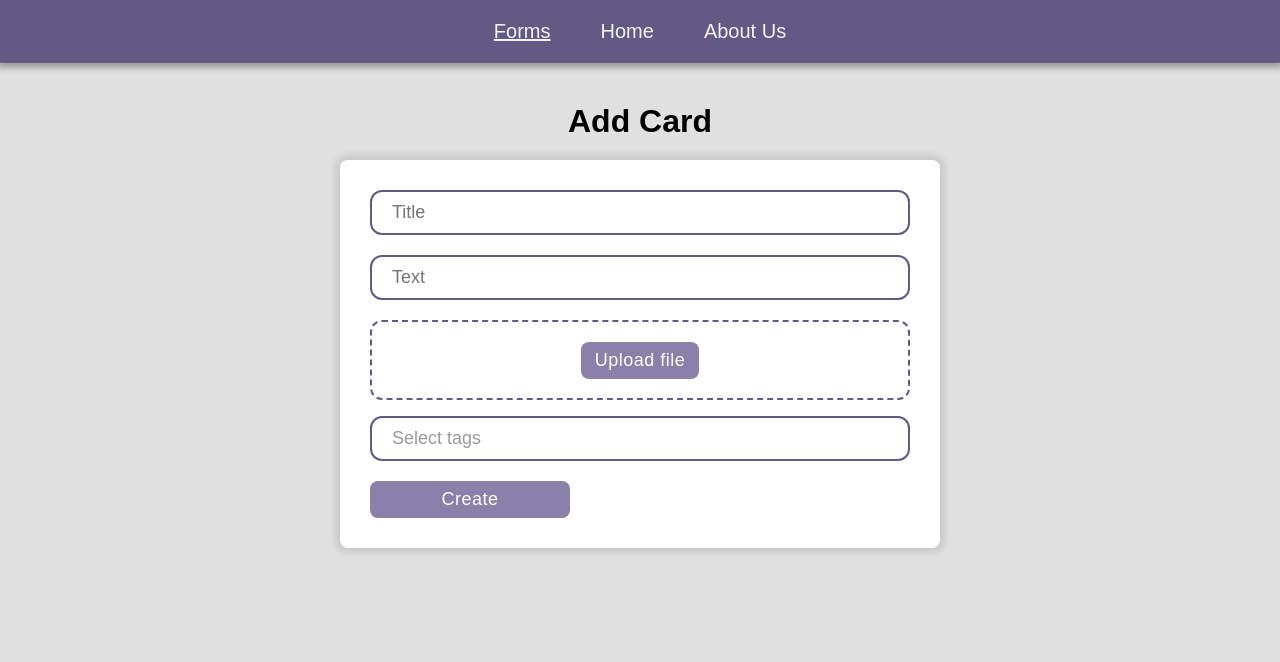
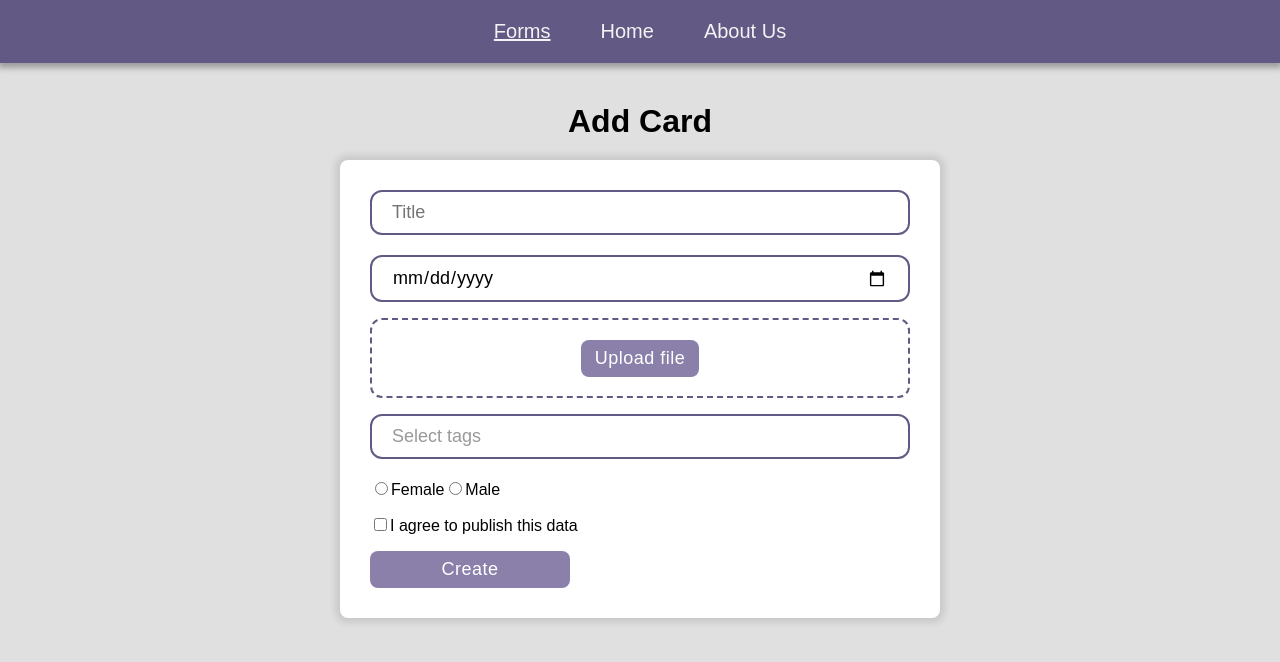
Before and after one commit to hel-sidoruk/rss-react, a React (Vite) app in the folder react-components/: page / in a window 1280 px wide. Shown: the top 662 px of the page. Built offline with nearby package versions, Linux system fonts and the light colour scheme.

Commit message:
refactor: remove unnecessary code

```diff
--- a/react-components/src/components/AddCardForm/AddCardForm.tsx
+++ b/react-components/src/components/AddCardForm/AddCardForm.tsx
@@ -12,21 +12,17 @@ export class AddCardForm extends Component<Props, State> {
   state = { tags: [], image: '', errors: { title: '', text: '', tags: '' } };
   constructor(props: Props) {
     super(props);
-    this.onSubmit = this.onSubmit.bind(this);
-    this.changeTags = this.changeTags.bind(this);
-    this.changeImage = this.changeImage.bind(this);
-    this.clearError = this.clearError.bind(this);
   }
 
-  onSubmit(e: React.FormEvent) {
+  onSubmit = (e: React.FormEvent) => {
     e.preventDefault();
+    console.log(this.formRef.current?.['Check'].checked);
     const post: IPost = {
       id: randomId(),
       title: this.formRef.current?.['Title'].value,
-      text: this.formRef.current?.['Text'].value,
+      date: this.formRef.current?.['Date'].value,
       image: this.state.image || randomImage(),
       tags: this.state.tags,
-      date: new Date(Date.now()).toLocaleDateString(),
     };
     const errors = validate(post);
     this.setState({ errors });
@@ -34,7 +30,7 @@ export class AddCardForm extends Component<Props, State> {
     this.props.addPost(post);
     this.formRef.current?.reset();
     this.setState({ tags: [], image: '' });
-  }
+  };
 
   changeTags = (tag: string) => this.setState(({ tags }) => ({ tags: changeTags(tags, tag) }));
   changeImage = (image: string | ArrayBuffer) => this.setState({ image });
--- a/react-components/src/components/AddCardForm/Dropdown/Dropdown.tsx
+++ b/react-components/src/components/AddCardForm/Dropdown/Dropdown.tsx
@@ -12,30 +12,25 @@ type Props = {
 
 export class Dropdown extends Component<Props, State> {
   state: State = { isOpened: false };
-
   constructor(props: Props) {
     super(props);
-    this.toggleOpen = this.toggleOpen.bind(this);
-    this.close = this.close.bind(this);
-    this.changeTags = this.changeTags.bind(this);
   }
 
   componentDidMount = () => document.body.addEventListener('click', this.close);
-
   componentWillUnmount = () => document.body.removeEventListener('click', this.close);
 
   close = () => this.setState({ isOpened: false });
 
-  toggleOpen(e: MouseEvent<HTMLDivElement>) {
+  toggleOpen = (e: MouseEvent<HTMLDivElement>) => {
     e.stopPropagation();
     this.setState(({ isOpened }) => ({ isOpened: !isOpened }));
-  }
+  };
 
-  changeTags(e: MouseEvent<HTMLLIElement>, tag: string) {
+  changeTags = (e: MouseEvent<HTMLLIElement>, tag: string) => {
     e.stopPropagation();
     if (this.props.error && !this.props.tags.length) this.props.clearError('tags');
     this.props.changeTags(tag);
-  }
+  };
 
   render() {
     return (
--- a/react-components/src/components/AddCardForm/FileInput/FileInput.tsx
+++ b/react-components/src/components/AddCardForm/FileInput/FileInput.tsx
@@ -4,11 +4,9 @@ import styles from './input.module.scss';
 type Props = { image: string; changeImage: (s: string | ArrayBuffer) => void };
 
 export class FileInput extends Component<Props> {
-  fileInput: React.RefObject<HTMLInputElement>;
+  fileInput: React.RefObject<HTMLInputElement> = createRef();
   constructor(props: Props) {
     super(props);
-    this.fileInput = createRef();
-    this.selectFile = this.selectFile.bind(this);
   }
   readImage(file: File) {
     const reader = new FileReader();
--- a/react-components/src/components/AddCardForm/Form.tsx
+++ b/react-components/src/components/AddCardForm/Form.tsx
@@ -24,7 +24,7 @@ export default class Form extends Component<Props, { errors: ErrorsState }> {
     return (
       <form ref={this.props.formRef} className={styles.form} onSubmit={this.props.onSubmit}>
         <Field error={this.props.errors['title']} id="Title" clearError={this.props.clearError} />
-        <Field error={this.props.errors['text']} id="Text" clearError={this.props.clearError} />
+        <input className={styles.input} type="date" id="Date" />
         <FileInput changeImage={this.props.changeImage} image={this.props.image} />
         <DropdownField
           error={this.props.errors.tags}
@@ -32,6 +32,16 @@ export default class Form extends Component<Props, { errors: ErrorsState }> {
           tags={this.props.tags}
           clearError={this.props.clearError}
         />
+        <div>
+          <input id="female" type="radio" name="question" />
+          <label htmlFor="female">Female</label>
+          <input id="male" type="radio" name="question" />
+          <label htmlFor="male">Male</label>
+        </div>
+        <div>
+          <input type="checkbox" id="Check" />
+          <label htmlFor="Check">I agree to publish this data</label>
+        </div>
         <button
           type="submit"
           className={`${styles.btn} ${
--- a/react-components/src/components/Card/Card.tsx
+++ b/react-components/src/components/Card/Card.tsx
@@ -3,7 +3,7 @@ import CardFooter from './CardFooter';
 import styles from './card.module.scss';
 import { IPost } from '../../types';
 
-type Props = { image?: string; post?: IPost };
+type Props = { post: IPost };
 
 export class Card extends Component<Props> {
   constructor(props: Props) {
@@ -13,17 +13,12 @@ export class Card extends Component<Props> {
     return (
       <div className={styles.card}>
         <div className={styles.top}>
-          <img src={this.props.post ? this.props.post.image : this.props.image} alt="Card image" />
+          <img src={this.props.post.image} alt="Card image" />
         </div>
         <div className={styles.bottom}>
-          <h3 className={styles.title}>{this.props.post ? this.props.post.title : 'Title'}</h3>
-          <p className={styles.descr}>
-            {this.props.post
-              ? this.props.post.text
-              : 'Lorem ipsum dolor sit amet consectetur, adipisicing elit. Rem quasi necessitatibus'}
-          </p>
+          <h3 className={styles.title}>{this.props.post.title}</h3>
           <div className={styles.info}>
-            <p>{this.props.post?.date}</p>
+            <p>{new Date(this.props.post?.date as string).toLocaleDateString()}</p>
           </div>
           <ul className={styles.tags}>
             {this.props.post?.tags.map((tag) => (
--- a/react-components/src/components/CardsList/CardsList.tsx
+++ b/react-components/src/components/CardsList/CardsList.tsx
@@ -1,4 +1,5 @@
 import React, { Component } from 'react';
+import { mockPosts } from '../../utils/mockPosts';
 import { Card } from '../Card';
 import styles from './cardslist.module.scss';
 
@@ -11,11 +12,9 @@ export class CardsList extends Component<Props> {
   render() {
     return (
       <div className={styles.list}>
-        {Array(this.props.size)
-          .fill('https://picsum.photos/id/')
-          .map((item, i) => (
-            <Card key={i} image={`${item}${i + 10}/300/200`} />
-          ))}
+        {mockPosts.map((post) => (
+          <Card key={post.id} post={post} />
+        ))}
       </div>
     );
   }
--- a/react-components/src/components/SearchBar/SearchBar.tsx
+++ b/react-components/src/components/SearchBar/SearchBar.tsx
@@ -5,14 +5,8 @@ import styles from './searchbar.module.scss';
 export class SearchBar extends Component<object, { value: string }> {
   state = { value: '' };
 
-  constructor(props: object) {
-    super(props);
-    this.handleChange = this.handleChange.bind(this);
-  }
-
-  handleChange(e: React.ChangeEvent<HTMLInputElement>) {
+  handleChange = (e: React.ChangeEvent<HTMLInputElement>) =>
     this.setState({ value: e.target.value });
-  }
 
   componentDidMount() {
     const searchbarValue = localStorage.getItem('searchbarValue');
--- a/react-components/src/pages/AddCard/AddCard.tsx
+++ b/react-components/src/pages/AddCard/AddCard.tsx
@@ -6,10 +6,7 @@ import styles from './add-card.module.scss';
 
 export class AddCard extends Component<object, { posts: IPost[] }> {
   state = { posts: [] };
-  constructor(props: object) {
-    super(props);
-    this.addPost = this.addPost.bind(this);
-  }
+
   addPost = (post: IPost) => this.setState(({ posts }) => ({ posts: [...posts, post] }));
   render() {
     return (
--- a/react-components/src/types/index.ts
+++ b/react-components/src/types/index.ts
@@ -1,10 +1,9 @@
 export interface IPost {
   id: string;
   title: string;
-  text: string;
   image: string;
   tags: string[];
   date: string;
 }
-export type ErrorsState = { title: string; text: string; tags: string };
+export type ErrorsState = { title: string; tags: string };
 export type ClearErrorFn = (error: keyof ErrorsState) => void;
--- /dev/null
+++ b/react-components/src/utils/mockPosts.ts
@@ -0,0 +1,11 @@
+import { randomImage } from '.';
+
+export const mockPosts = [
+  {
+    id: '1',
+    title: 'Some title',
+    image: randomImage(),
+    tags: ['Graphics', 'Art'],
+    date: '2023-03-09',
+  },
+];
--- a/react-components/src/utils/validation.ts
+++ b/react-components/src/utils/validation.ts
@@ -4,10 +4,6 @@ export function validate(post: IPost): ErrorsState {
   const errors = { title: '', author: '', text: '', tags: '' };
   if (!post.title) errors.title = 'The title is required';
   if (post.title && post.title.length < 2) errors.title = 'The title is too short';
-  if (!post.author) errors.author = 'The author name is required';
-  if (post.author && post.author.length < 2) errors.author = 'The author name is too short';
-  if (!post.text) errors.text = 'The text is required';
-  if (post.text && post.text.length < 8) errors.text = 'The text is too short';
   if (!post.tags.length) errors.tags = 'Please, select at least one tag';
   return errors;
 }
```
Also changed, not shown: 1 other file (tests, documents, lock files or other folders).
